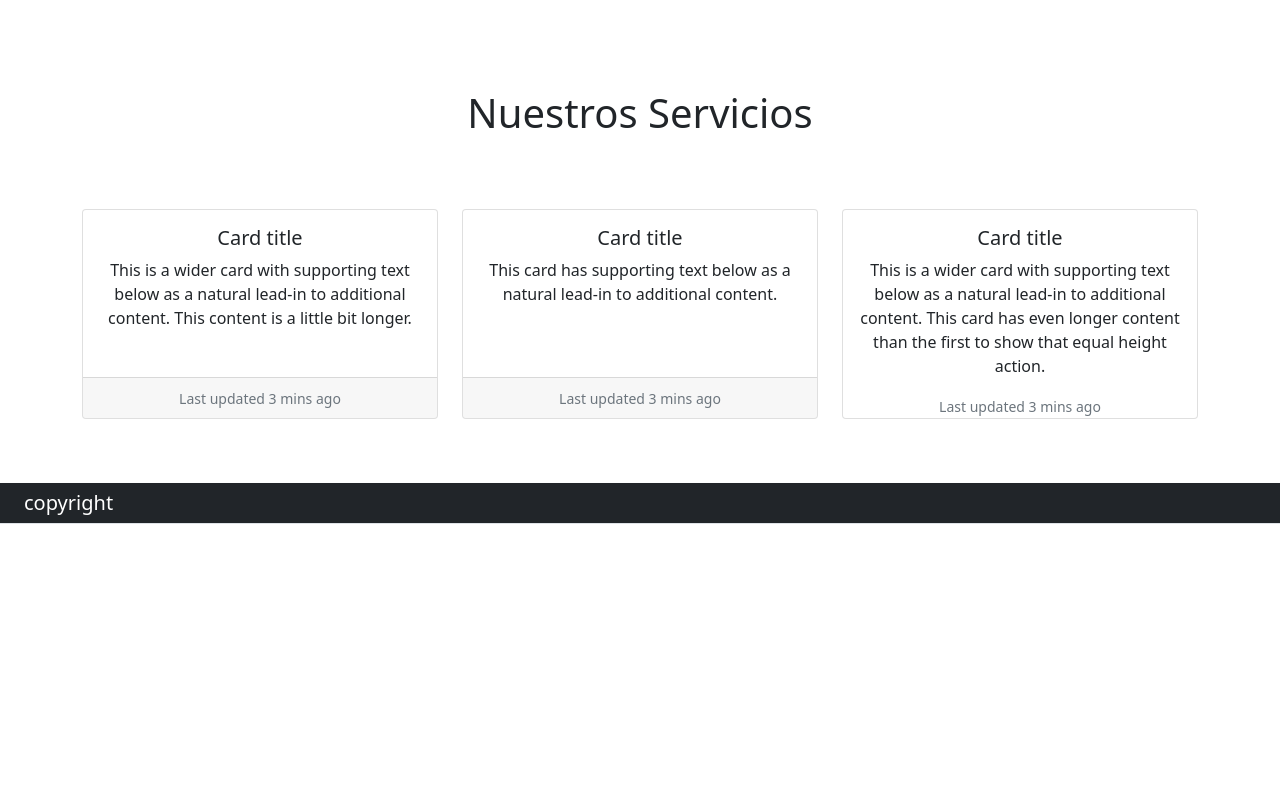
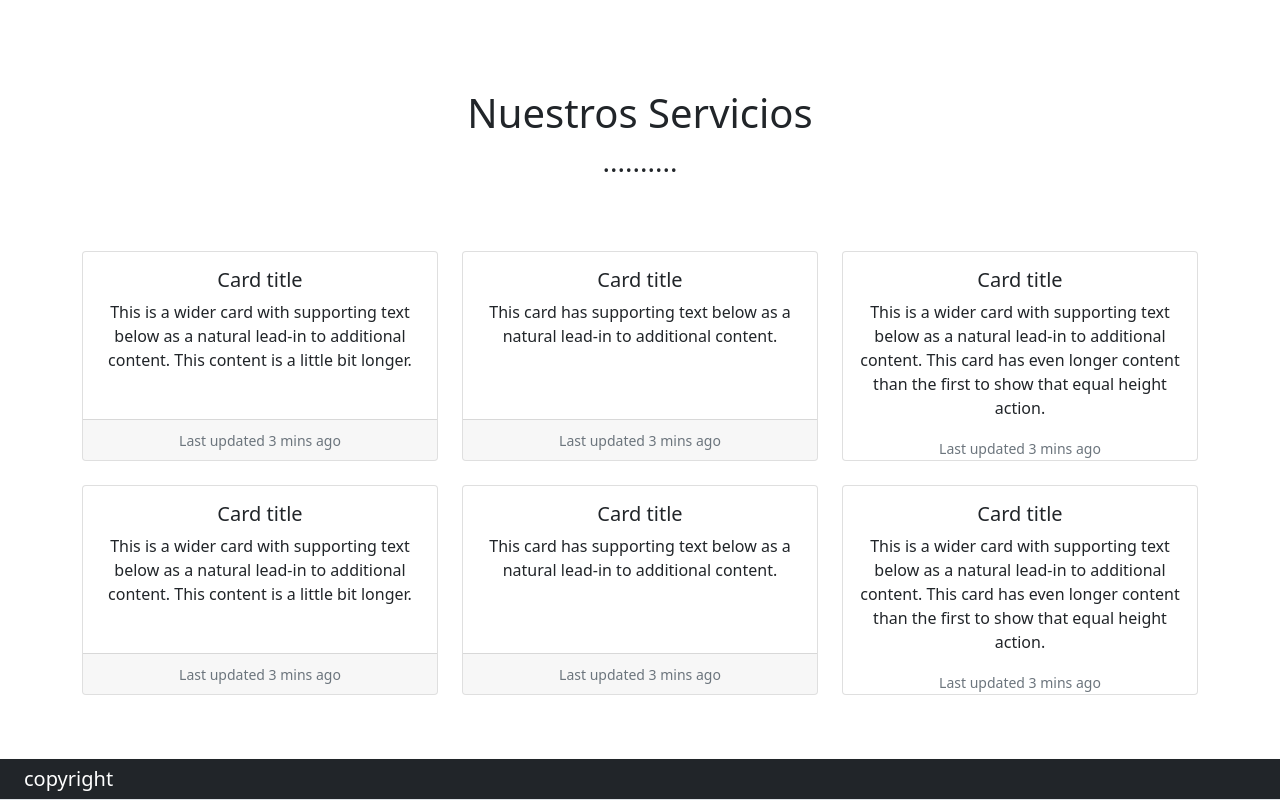
Before and after one commit to mf114090/manuelfilgueirainversiones, a React (Create React App) app: page / in a window 1280 px wide. Shown: the part 671-1471 px from the top of the page. Before the commit the page ends 1195 px from the top, so only its background shows below. Built offline with nearby package versions, Linux system fonts and the light colour scheme.

Commit message:
conjunto de card listos

```diff
--- a/src/Components/Card.js
+++ b/src/Components/Card.js
@@ -44,6 +44,45 @@ const Card = ()=> {
                         </div>
                     </div>
                 </div>
+                <div className="col">
+                    <div className="card h-100">
+                        {/* <img src={imagen1} class="card-img-top" alt="..."/> */}
+                        <div className="card-body">
+                            <h5 className="card-title">Card title</h5>
+                            <p className="card-text">This is a wider card with supporting text below as a natural lead-in to additional content. This content is a little bit longer.</p>
+                        </div>
+                        <div className="card-footer">
+                            <small className="text-muted">Last updated 3 mins ago</small>
+                        </div>
+                    </div>
+                </div>
+                <div className="col">
+                    <div className="card h-100">
+                        {/* <img src={imagen2} className="card-img-top" alt="..."/> */}
+                        <div className="card-body">
+                            <h5 className="card-title">Card title</h5>
+                            <p className="card-text">This card has supporting text below as a natural lead-in to additional content.</p>
+                        </div>
+                        <div className="card-footer">
+                            <small className="text-muted">Last updated 3 mins ago</small>
+                        </div>
+                    </div>
+                </div>
+                <div className="col">
+                    <div className="card h-100">
+                        {/* <img src={imagen3} class="card-img-top" alt="..."/> */}
+                        <div className="card-body">
+                            <h5 classname="card-title">Card title</h5>
+                            <p className="card-text">This is a wider card with supporting text below as a natural lead-in to additional content. This card has even longer content than the first to show that equal height action.</p>
+                        </div>
+                        <div classname="card-footer">
+                            <small className="text-muted">Last updated 3 mins ago</small>
+                        </div>
+                    </div>
+                </div>
+
+
+
             </div>
         </div>
 	);
--- a/src/Home.js
+++ b/src/Home.js
@@ -20,6 +20,7 @@ const Home = () => {
                 <div clasName="container">
                     <div className="titulo p-5">
                         <h1>Nuestros Servicios</h1>
+                        <h3>..........</h3>
                     </div>
                     <div className="card-body">
                         <Card />
```
